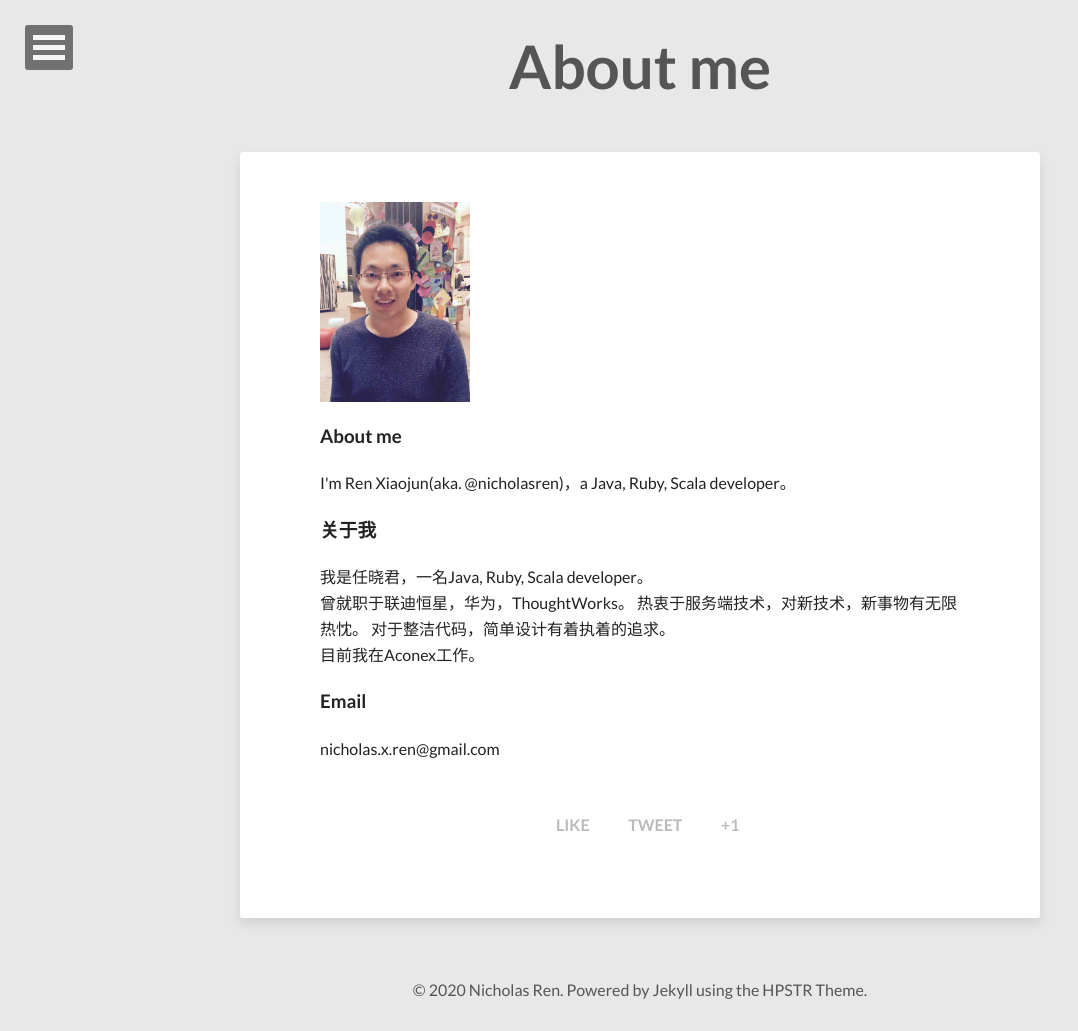
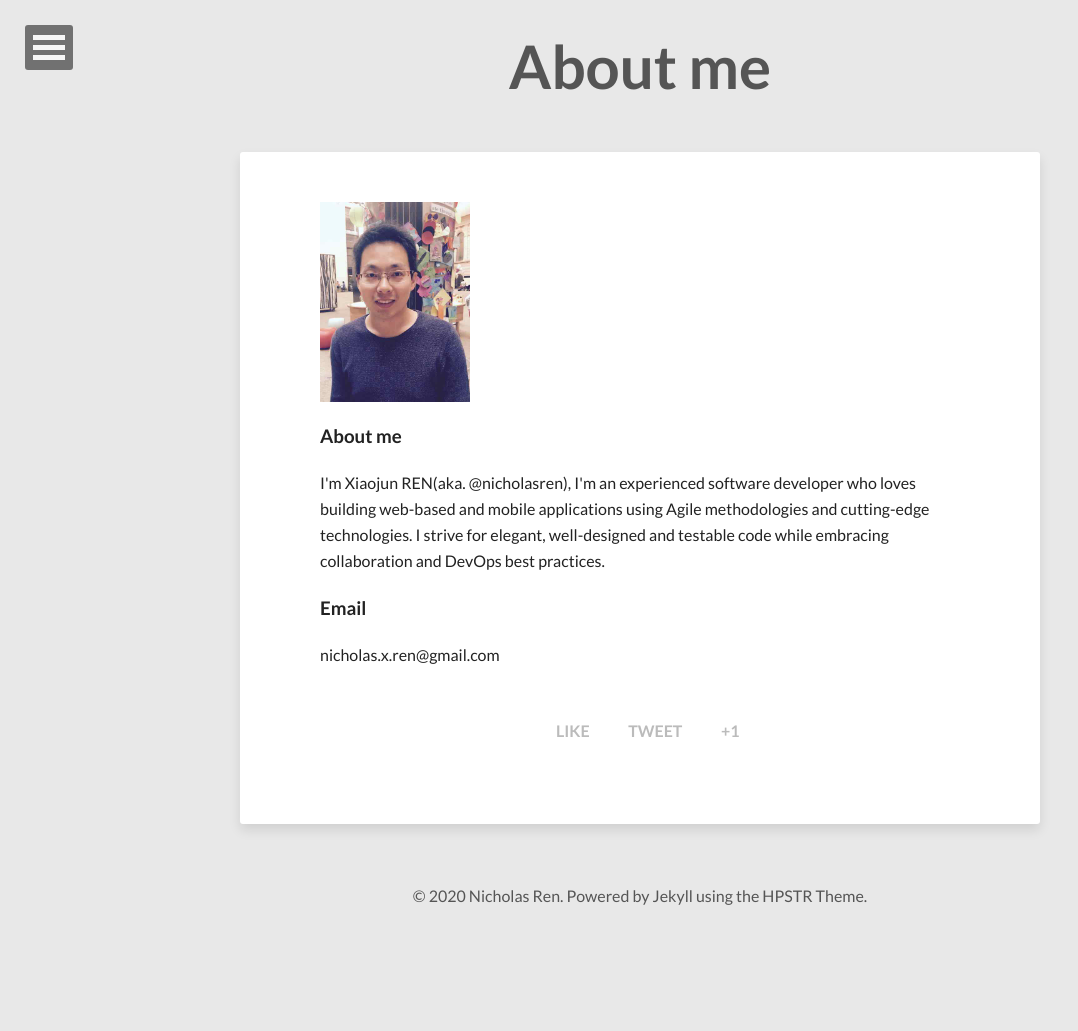
Before and after one commit to nicholasren/nicholasren.github.io, a Jekyll site: the page built from about.md, in a window 1280 px wide. Shown: the whole page, without its empty margins (0-1078 px from the left). Built offline with Jekyll 4.4.1, drawn with Linux system fonts in a browser that asks for light colours; nearby versions of some CDN libraries; after the commit the page ends 937 px from its top, so only the background shows below that.

Commit message:
Updated Aboutme

```diff
--- a/about.md
+++ b/about.md
@@ -12,21 +12,9 @@ share: true
   <div id="desc">
     <h3>About me</h3>
     <div>
-      I'm Ren Xiaojun(aka. @nicholasren)，a Java, Ruby, Scala developer。
-    </div>
-    <h3>关于我</h3>
-    <div>
-      我是任晓君，一名Java, Ruby, Scala developer。
-    </div>
-    <div>
-    </div>
-    <div>
-        曾就职于<a href="http://www.liandisys.com.cn">联迪恒星</a>，<a href="http://www.huawei.com">华为</a>，<a href="http://www.thoughtworks.com">ThoughtWorks</a>。
-        热衷于服务端技术，对新技术，新事物有无限热忱。
-        对于整洁代码，简单设计有着执着的追求。
-    </div>
-    <div>
-        目前我在<a href="http://www.aconex.com">Aconex</a>工作。
+    I'm Xiaojun REN(aka. @nicholasren),
+    I'm an experienced software developer who loves building web-based and mobile applications using Agile methodologies and cutting-edge technologies.
+    I strive for elegant, well-designed and testable code while embracing collaboration and DevOps best practices.
     </div>
     <h3>Email</h3>
     <div class="mail">
```
